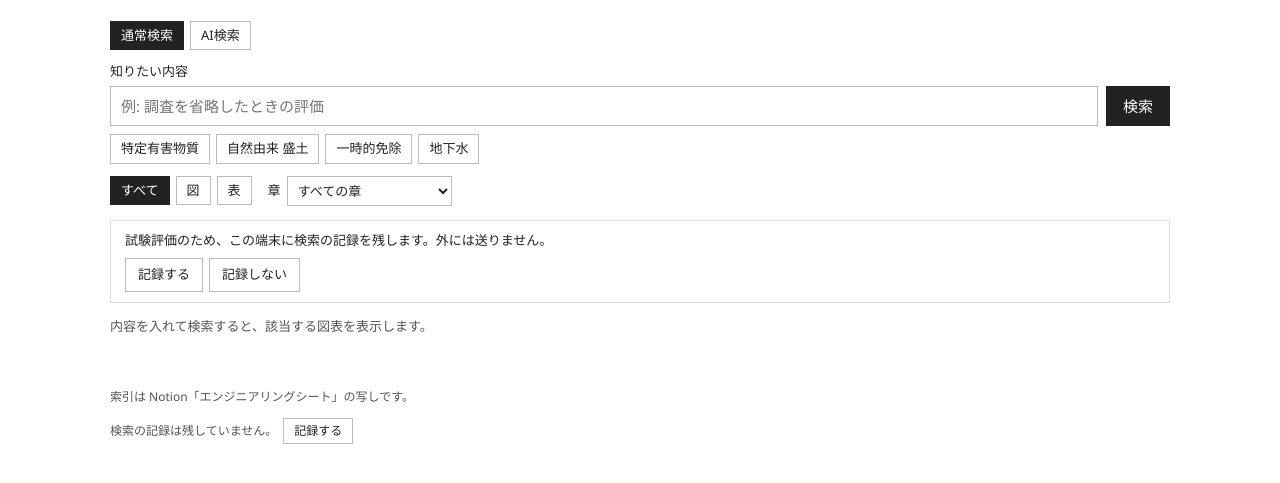
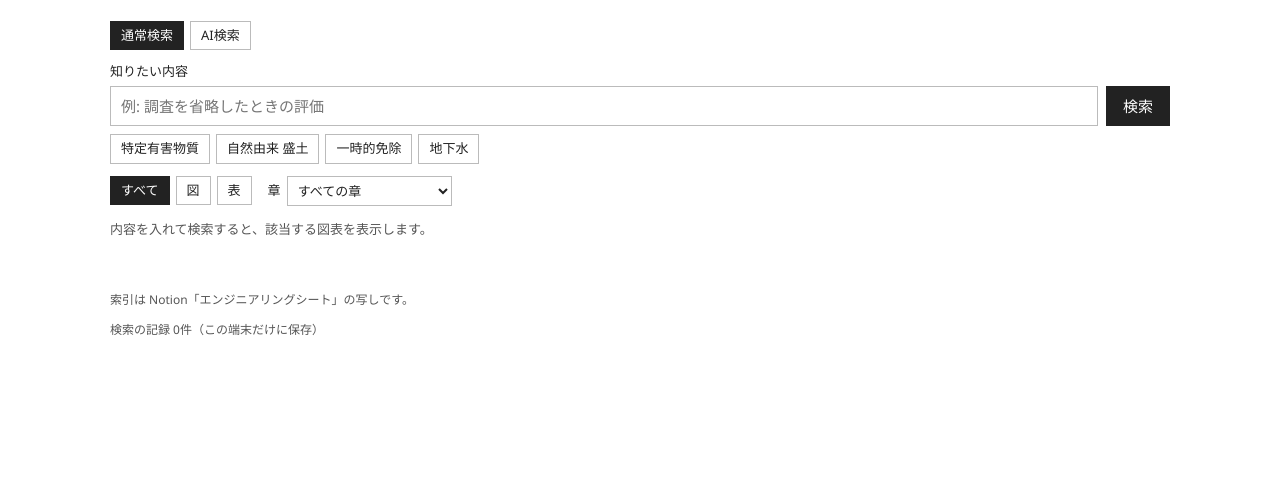
Before and after one commit to AKII-ai/guideline-figure-search, a plain HTML site: page index.html in a window 1280 px wide. Shown: the part 89-572 px from the top of the page. Drawn offline with Linux system fonts and the light colour scheme.

Commit message:
Record every search on the device without asking first.
The WG trial needs the full history for hearings, so the opt-in prompt is gone.
Records still stay in this browser's storage and can be exported or cleared from the footer.

Co-Authored-By: Claude Opus 5.5 <noreply@anthropic.com>

```diff
--- a/app.js
+++ b/app.js
@@ -40,7 +40,6 @@ const STANDARDS_URL = "https://akii-ai.github.io/standards-web/";
 let clearArmed = null;
 // 試験評価の記録（この端末の localStorage だけ）
 const LOG_KEY = "searchLog";
-const CONSENT_KEY = "searchLogConsent";
 
 examplesEl.innerHTML = EXAMPLES.map(
   (text) => `<button type="button" data-example="${escapeHtml(text)}">${escapeHtml(text)}</button>`
@@ -121,9 +120,6 @@ qInput.addEventListener("keydown", (event) => {
 
 searchBtn.addEventListener("click", () => search());
 
-document.getElementById("log-yes").addEventListener("click", () => setConsent(true));
-document.getElementById("log-no").addEventListener("click", () => setConsent(false));
-document.getElementById("log-toggle").addEventListener("click", () => setConsent(!logOn()));
 document.getElementById("log-export").addEventListener("click", () => exportLog());
 document.getElementById("log-clear").addEventListener("click", (event) => clearLog(event.currentTarget));
 
@@ -466,10 +462,6 @@ function storageSet(key, value) {
   }
 }
 
-function logOn() {
-  return storageGet(CONSENT_KEY) === "yes";
-}
-
 function readLog() {
   try {
     const list = JSON.parse(storageGet(LOG_KEY) || "[]");
@@ -484,7 +476,6 @@ function shownNumbers(rows) {
 }
 
 function addRecord({ query, mode, flow, calls, prompt = 0, output = 0, shown }) {
-  if (!logOn()) return null;
   const list = readLog();
   const id = `${Date.now()}-${Math.random().toString(36).slice(2, 7)}`;
   list.push({
@@ -505,7 +496,7 @@ function addRecord({ query, mode, flow, calls, prompt = 0, output = 0, shown })
 }
 
 function updateRecord(id, patch) {
-  if (!id || !logOn()) return;
+  if (!id) return;
   const list = readLog();
   const record = list.find((item) => item.id === id);
   if (!record) return;
@@ -556,30 +547,16 @@ function clearLog(button) {
   render();
 }
 
-function setConsent(yes) {
-  storageSet(CONSENT_KEY, yes ? "yes" : "no");
-  if (!yes) state.recordId = null;
-  renderLogTools();
-  render();
-}
-
 function renderLogTools() {
-  const consent = storageGet(CONSENT_KEY);
-  document.getElementById("log-consent").hidden = consent === "yes" || consent === "no";
-  const tools = document.getElementById("log-tools");
-  tools.hidden = consent !== "yes" && consent !== "no";
   const count = readLog().length;
-  document.getElementById("log-count").textContent = consent === "yes"
-    ? `この端末に検索の記録を残しています（${count}件）。外には送りません。`
-    : "検索の記録は残していません。";
+  document.getElementById("log-count").textContent = `検索の記録 ${count}件（この端末だけに保存）`;
   document.getElementById("log-export").hidden = count === 0;
   document.getElementById("log-clear").hidden = count === 0;
   document.getElementById("log-clear").textContent = "記録を消す";
-  document.getElementById("log-toggle").textContent = consent === "yes" ? "記録をやめる" : "記録する";
 }
 
 function feedbackHtml() {
-  if (!logOn() || !state.recordId) return "";
+  if (!state.recordId) return "";
   const record = readLog().find((item) => item.id === state.recordId);
   const chosen = record ? record.feedback : "";
   const button = (label) =>
--- a/index.html
+++ b/index.html
@@ -64,25 +64,16 @@
       </div>
     </section>
 
-    <div id="log-consent" class="log-consent" hidden>
-      <p>試験評価のため、この端末に検索の記録を残します。外には送りません。</p>
-      <div class="log-buttons">
-        <button type="button" id="log-yes">記録する</button>
-        <button type="button" id="log-no">記録しない</button>
-      </div>
-    </div>
-
     <p id="status" class="status" role="status">読み込み中</p>
     <div id="results"></div>
   </main>
 
   <footer>
     <p>索引は Notion「エンジニアリングシート」の写しです。</p>
-    <div id="log-tools" class="log-tools" hidden>
+    <div id="log-tools" class="log-tools">
       <span id="log-count"></span>
       <button type="button" id="log-export">記録を書き出す</button>
       <button type="button" id="log-clear">記録を消す</button>
-      <button type="button" id="log-toggle">記録をやめる</button>
     </div>
   </footer>
   <dialog id="preview">
--- a/styles.css
+++ b/styles.css
@@ -371,7 +371,6 @@ footer {
 
 .clarify-options,
 .feedback,
-.log-buttons,
 .log-tools {
   display: flex;
   flex-wrap: wrap;
@@ -381,7 +380,6 @@ footer {
 
 .clarify-options button,
 .feedback button,
-.log-consent button,
 .log-tools button {
   border: 1px solid #bbb;
   background: #fff;
@@ -404,15 +402,6 @@ footer {
   border-color: #222;
 }
 
-.log-consent {
-  margin: 14px 0 0;
-  border: 1px solid var(--line);
-  padding: 10px 14px;
-  font-size: 13px;
-}
-
-.log-consent p { margin: 0 0 8px; }
-
 .log-tools {
   margin-top: 6px;
 }
```
Also changed, not shown: 2 other files.
